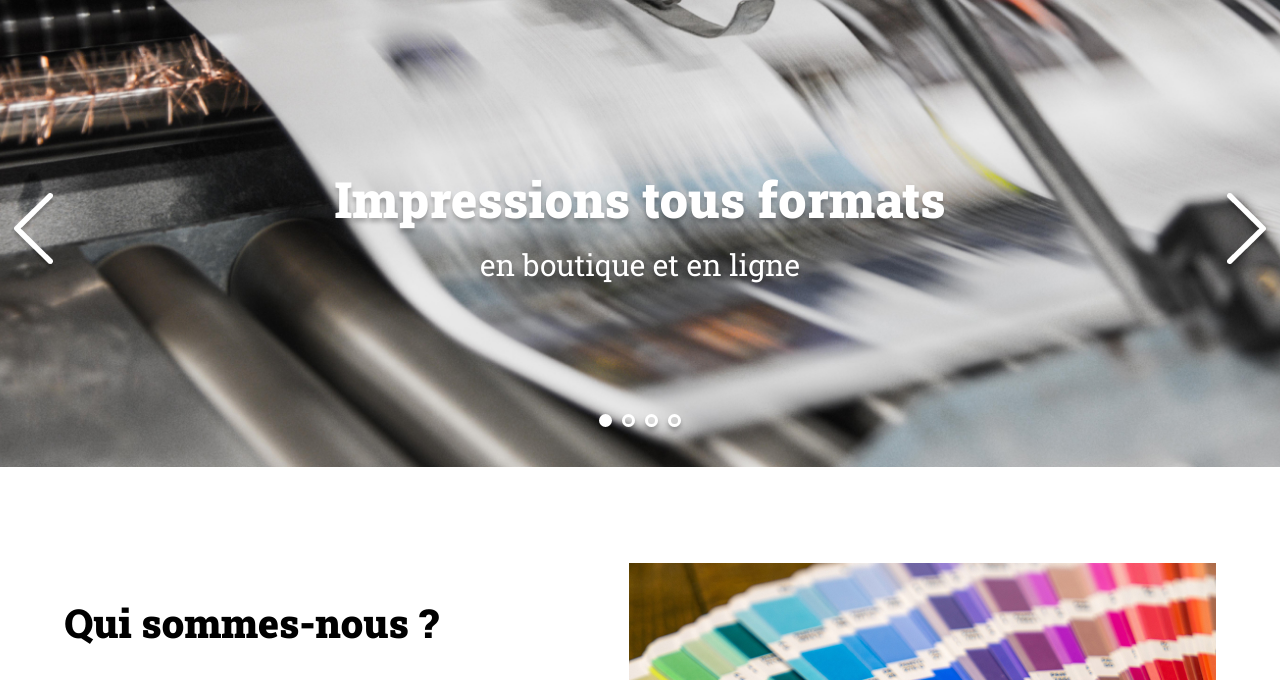
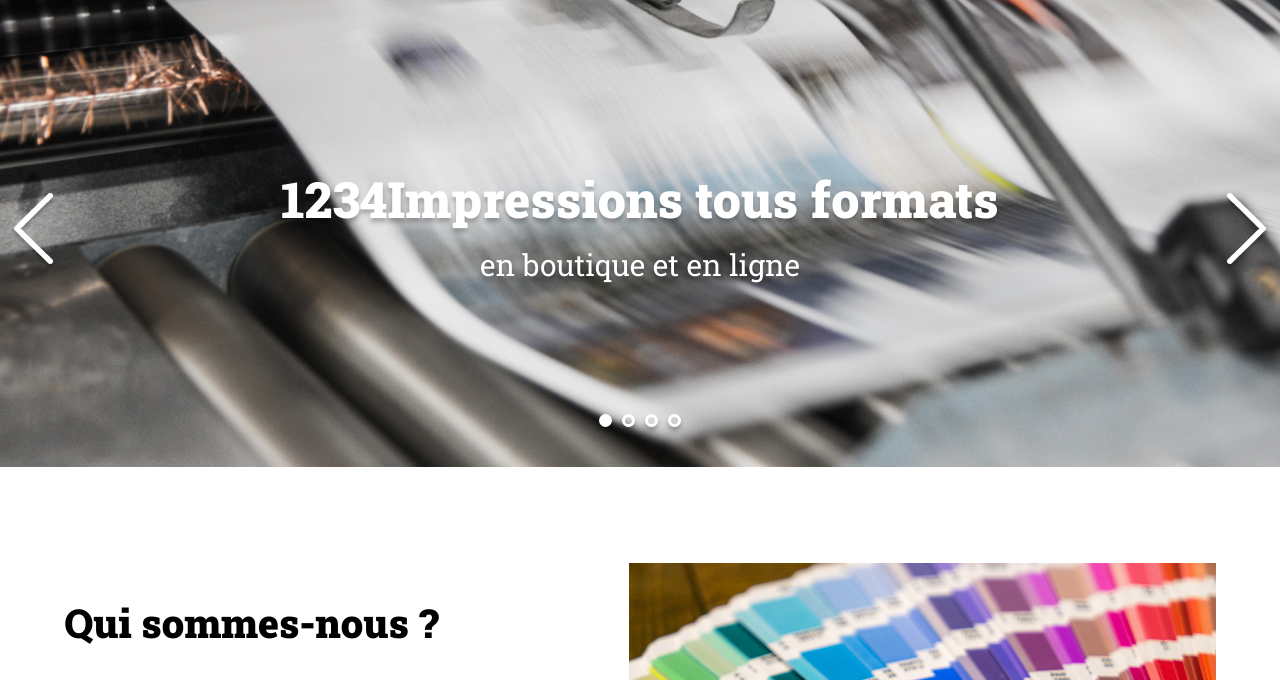
Before and after one commit to GuillaumeBdev/Projet_5, a plain HTML site: page Print-it-JS-main/index.html in a window 1280 px wide. Shown: the part 104-784 px from the top of the page. Drawn offline with Linux system fonts and the light colour scheme.

Commit message:
Third commit

```diff
--- a/Print-it-JS-main/index.html
+++ b/Print-it-JS-main/index.html
@@ -30,7 +30,7 @@
           src="./assets/images/slideshow/slide1.jpg"
           alt="Banner Print-it"
         />
-        <p>Impressions tous formats <span>en boutique et en ligne</span></p>
+        <p>1234Impressions tous formats <span>en boutique et en ligne</span></p>
         <img
           id="arrow_left"
           class="arrow arrow_left"
```
